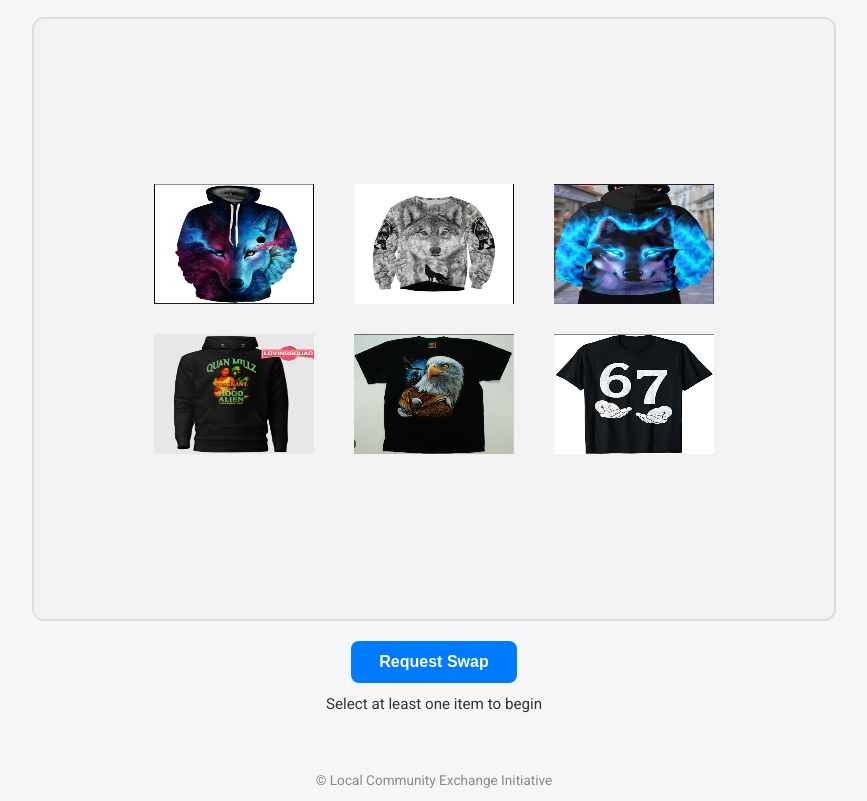
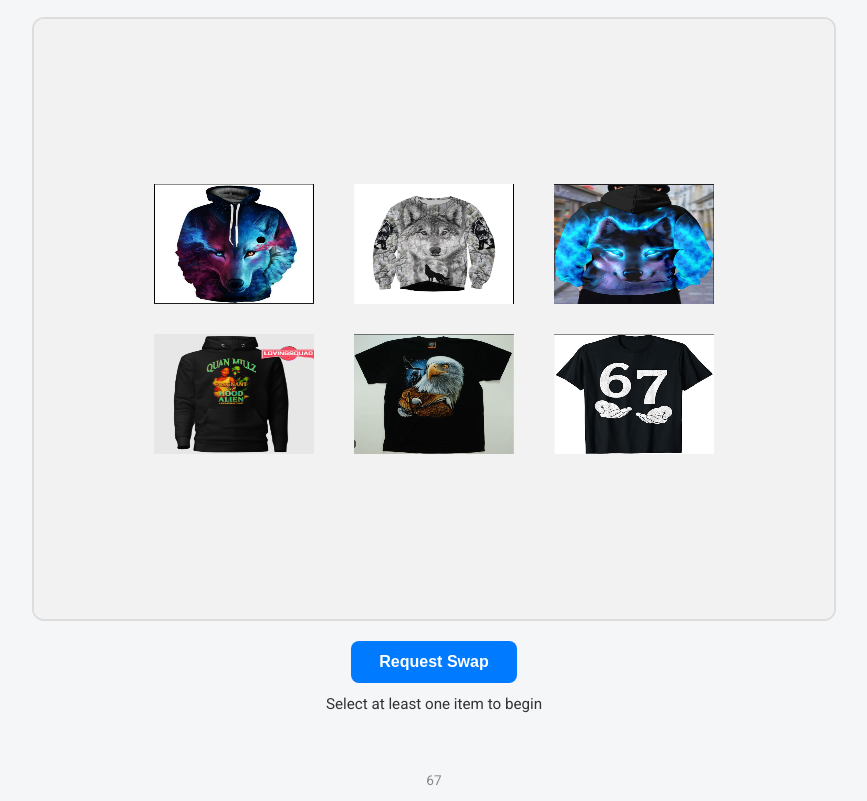
Before and after one commit to JoviAlys/Circlo, a plain HTML site: page Website/index.html in a window 1280 px wide. Shown: the part 88-889 px from the top of the page, without its empty margins (206-1073 px from the left). Drawn offline with Linux system fonts and the light colour scheme; no server answers.

```diff
--- a/Website/index.html
+++ b/Website/index.html
@@ -3,11 +3,7 @@
 <head>
     <meta charset="UTF-8">
     <title>Clothing Swap Platform</title>
-
-    <!-- Google Font (easy to change later) -->
     <link href="https://fonts.googleapis.com/css2?family=Roboto:wght@400;700&display=swap" rel="stylesheet">
-
-    <!-- CSS -->
     <link rel="stylesheet" href="style.css">
 </head>
 <body>
@@ -30,11 +26,10 @@
         </main>
 
         <footer>
-            <p>© Local Community Exchange Initiative</p>
+            <p>67</p>
         </footer>
     </div>
 
-    <!-- WebGL App -->
     <script src="app.js"></script>
 </body>
 </html>
```
Also changed, not shown: Website/app.js (+0 -15 lines), Website/style.css (+2 -9 lines).
